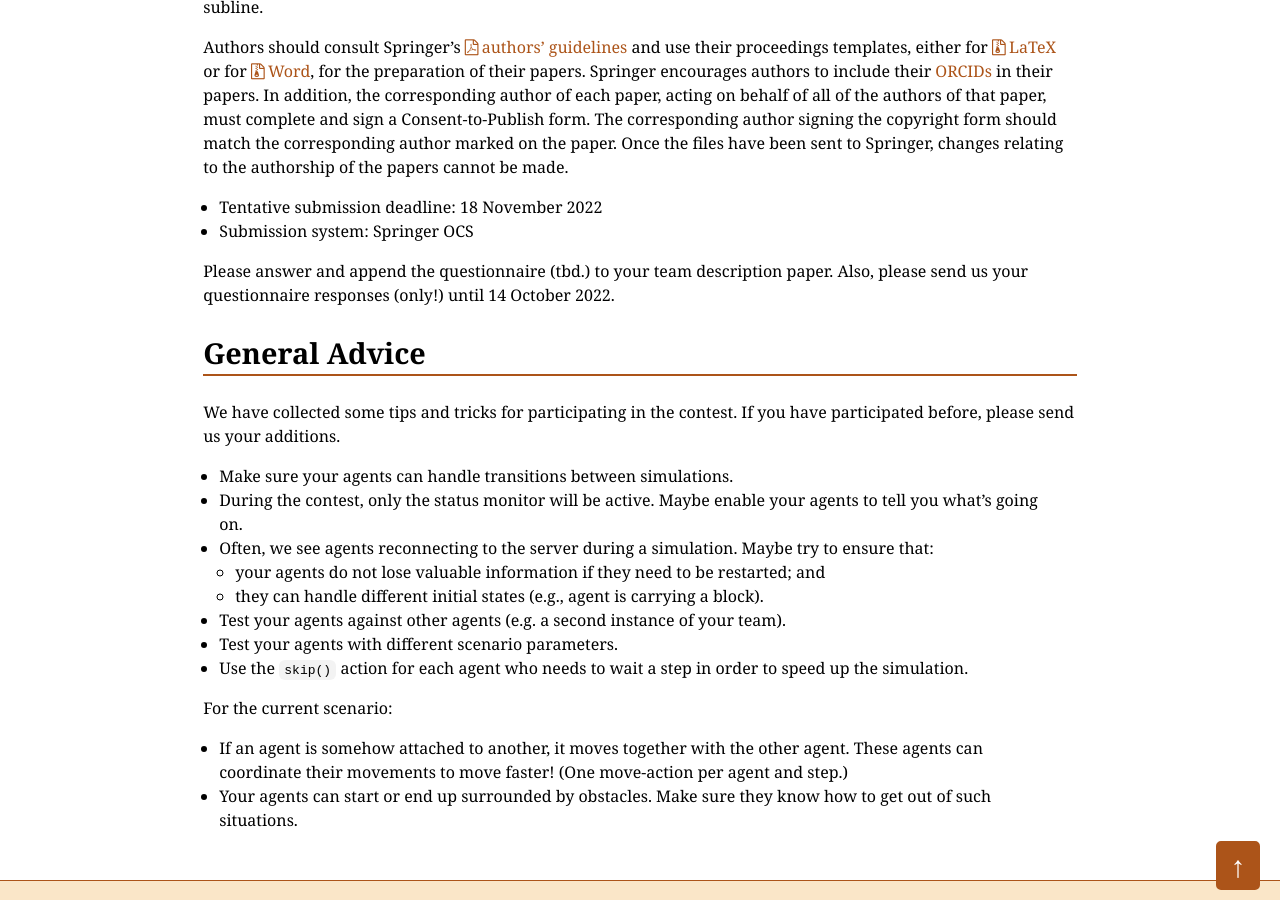
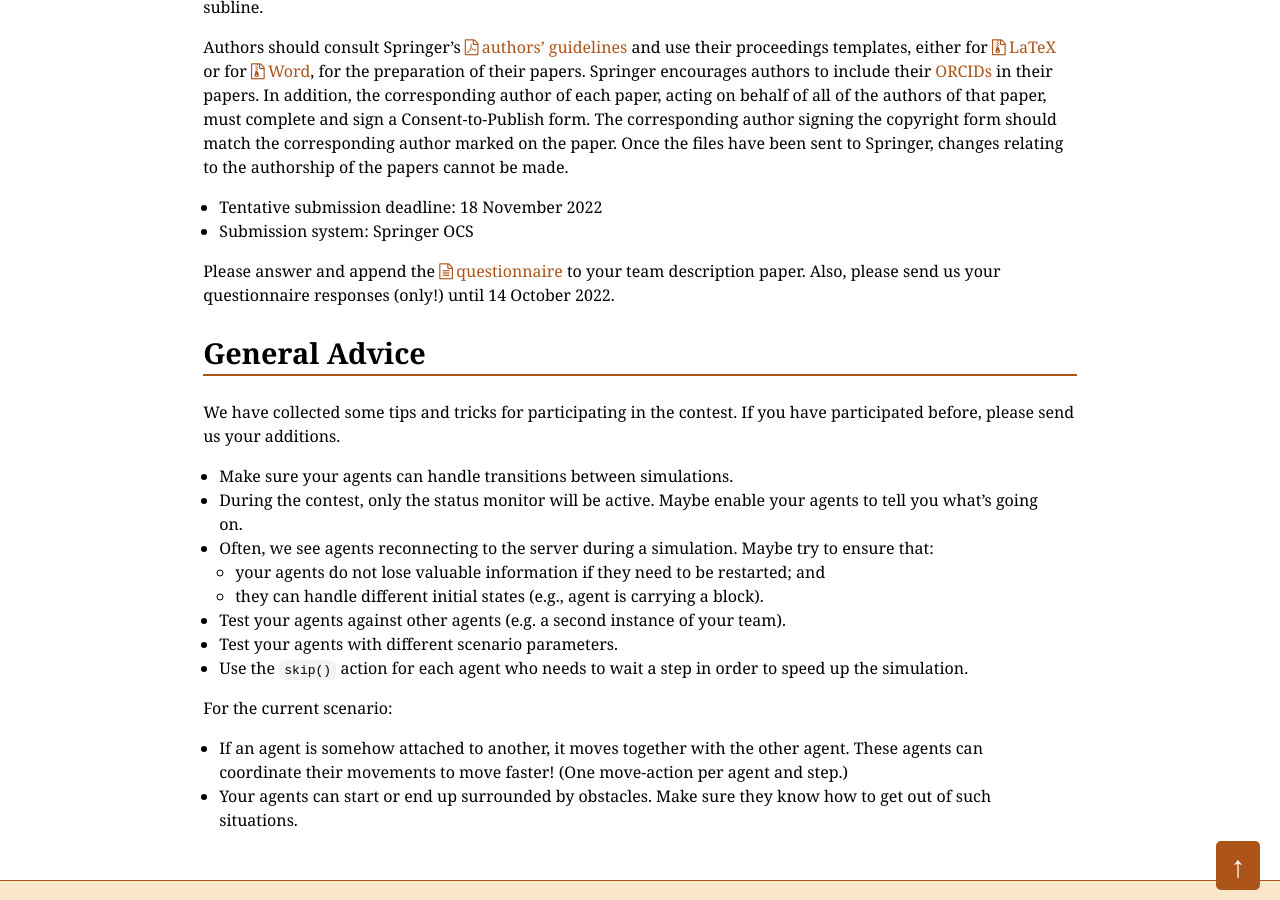
Before and after one commit to agentcontest/agentcontest.github.io, a Jekyll site: the page built from 2022/index.md, in a window 1280 px wide and 900 px high, scrolled down 5382 px. Built offline with Jekyll 4.4.1, drawn with Linux system fonts in a browser that asks for light colours.

Commit message:
add questionnaire

```diff
--- a/2022/index.md
+++ b/2022/index.md
@@ -183,7 +183,7 @@
 - Tentative submission deadline: 18 November 2022
 - Submission system: Springer OCS
 
-Please answer and append the questionnaire (tbd.) to your team description paper. Also, please send us your questionnaire responses (only!) until 14 October 2022.
+Please answer and append the [questionnaire](questions.tex) to your team description paper. Also, please send us your questionnaire responses (only!) until 14 October 2022.
 
 
 General Advice
```
Also changed, not shown: 1 other file.
